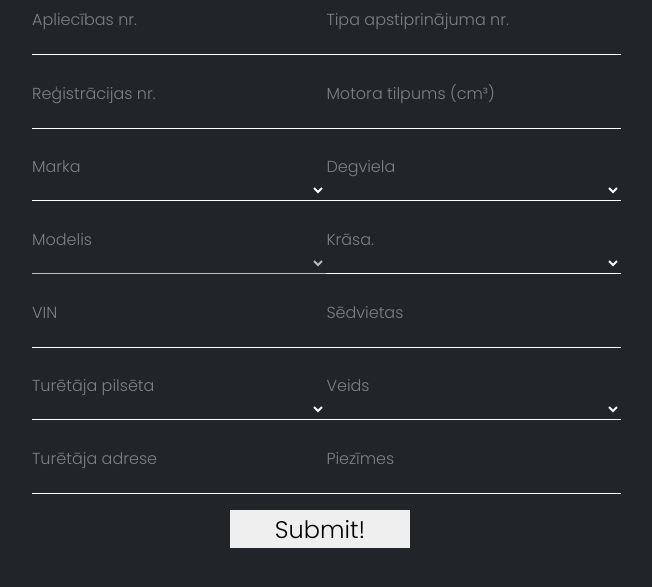
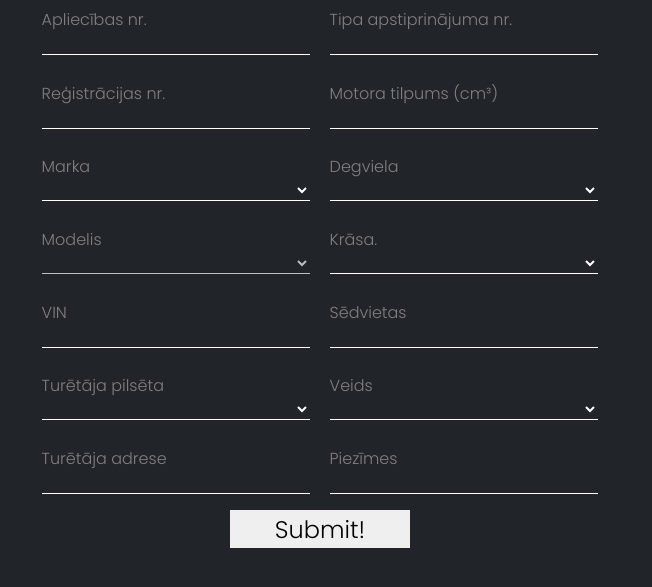
Before and after one commit to RobertsG9751/Autoparks, a plain HTML site: page index.html in a window 1280 px wide. Shown: the part 139-726 px from the top of the page, without its empty margins (320-972 px from the left). Drawn offline with Linux system fonts and the light colour scheme; no server answers.

Commit message:
final fix

```diff
--- a/styles.css
+++ b/styles.css
@@ -54,10 +54,11 @@ label{
     align-items: flex-start;
 }
 .input_field{
+    cursor:default;
     border-radius: 0px;
     outline: none;
     transition: all .3s;
-    width: 23vmax;
+    width: 21vmax;
     height: 22px;
     background-color: #212529;
     border: none;
@@ -94,6 +95,9 @@ label{
 .btn:hover::before{
     transform: scale(1);
 }
+.input_box:hover .input_field{
+    border-bottom:1px solid #2a9d8f;
+}
 input:-webkit-autofill,
 input:-webkit-autofill:hover,
 input:-webkit-autofill:focus,
```
